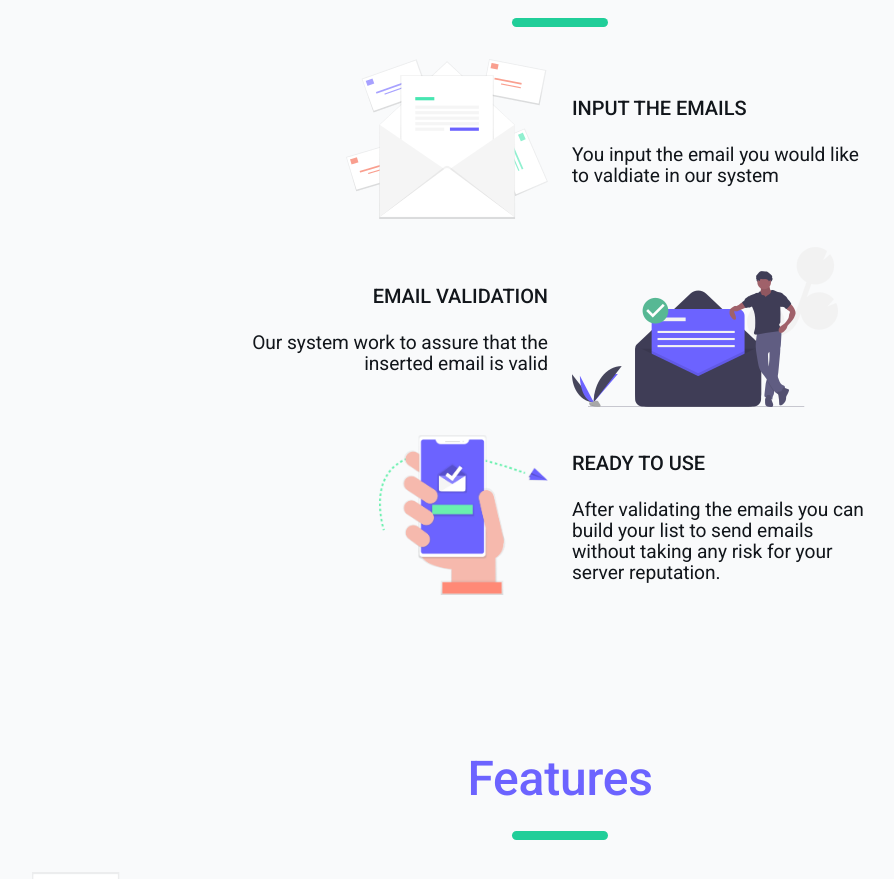
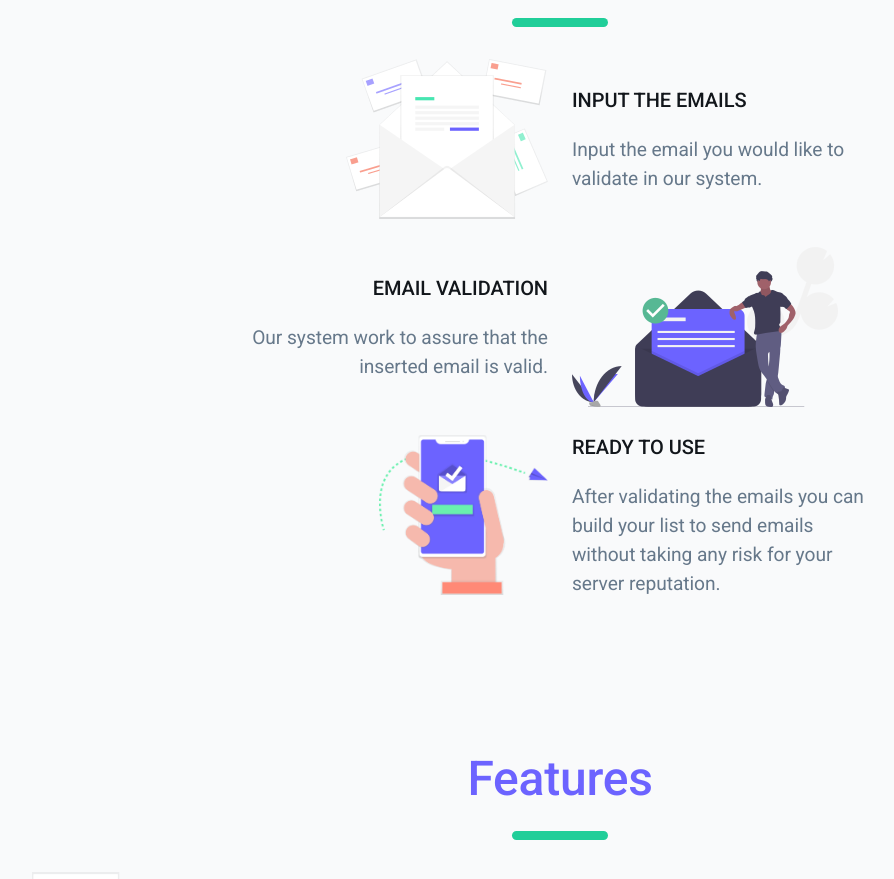
Before and after one commit to felops/checker, a React (Create React App) app: page / in a window 1280 px wide. Shown: the part 1200-2079 px from the top of the page, without its empty margins (80-974 px from the left). Built offline with nearby package versions, Linux system fonts and the light colour scheme; what validate.js would draw is missing.

Commit message:
corrigindo typo e melhorando o design

```diff
--- a/src/views/LandingPage/components/SectionHow/index.jsx
+++ b/src/views/LandingPage/components/SectionHow/index.jsx
@@ -50,7 +50,7 @@ class SectionHow extends Component {
               INPUT THE EMAILS
             </Typography>
             <Typography className={classes.text}>
-              You input the email you would like to valdiate in our system
+              Input the email you would like to validate in our system.
             </Typography>
           </Grid>
           <Grid
@@ -61,8 +61,10 @@ class SectionHow extends Component {
             <Typography variant="h4">
               EMAIL VALIDATION
             </Typography>
-            <Typography className={classes.textRight}>
-              Our system work to assure that the inserted email is valid
+            <Typography
+              className={classes.text + ' ' + classes.floatRight}
+            >
+              Our system work to assure that the inserted email is valid.
             </Typography>
           </Grid>
           <Grid
--- a/src/views/LandingPage/components/SectionHow/styles.jsx
+++ b/src/views/LandingPage/components/SectionHow/styles.jsx
@@ -1,14 +1,11 @@
-export default () => ({
+export default theme => ({
   textAlignLeft: {
     textAlign: 'left'
   },
   textAlignRight: {
     textAlign: 'right'
   },
-  textRight: {
-    fontSize: '1.2rem',
-    marginTop: '1.5rem',
-    maxWidth: '50%',
+  floatRight: {
     float: 'right'
   },
   image: {
@@ -18,6 +15,8 @@ export default () => ({
   text: {
     fontSize: '1.2rem',
     marginTop: '1.5rem',
-    maxWidth: '50%'
+    maxWidth: '50%',
+    lineHeight: '1.8rem',
+    color: theme.palette.text.secondary
   }
 });
```
